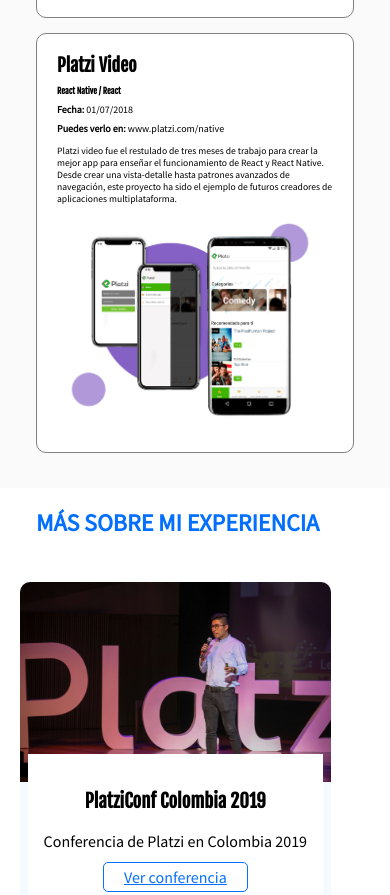
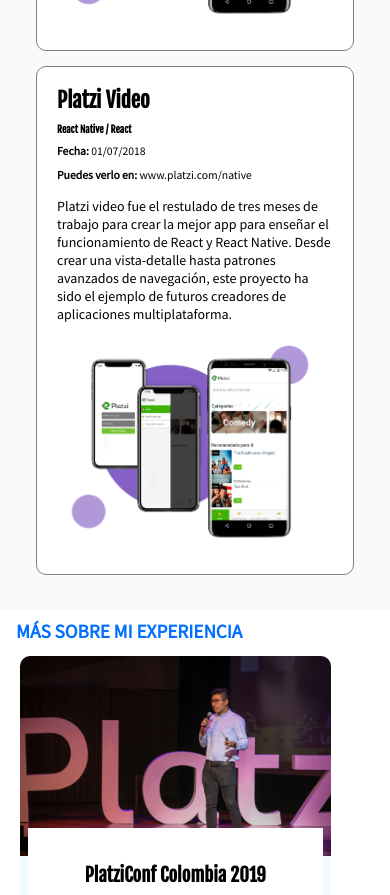
Before and after one commit to AlejoE02/curso-responsive-design, a plain HTML site: page index.html in a window 390 px wide. Shown: the part 770-1665 px from the top of the page. Drawn offline with Linux system fonts and the light colour scheme; files whose address does not match are found by name.

Commit message:
curso finalizado

```diff
--- a/css/estilos.css
+++ b/css/estilos.css
@@ -394,7 +394,10 @@ figure{
     color: white;
 }
 
-@media screen and (max-width: 1024px){
+@media screen and (max-width: 1023px){
+    .event-list-title{
+        margin-left: 0;
+    }
     .container{
         padding: 0 1em;
     }
@@ -419,7 +422,10 @@ figure{
     }
 }
 @media screen and (max-width: 767px){
-
+    h2{
+        font-size: 1.2em;
+        margin: .5em 0;
+    }
     .burguer-button{
         display: block;
     }
@@ -488,7 +494,7 @@ figure{
         font-size: 1em;
     }
     .project-description{
-        font-size: .8em;
+        font-size: 1em;
     }
     .event{
         width: auto;
@@ -505,7 +511,7 @@ figure{
     }
     .project-details{
         width: auto;
-        font-size: 12px;
+        font-size: 14px;
     }
 
     .event-detail{
@@ -530,6 +536,11 @@ figure{
         text-align: center;
         border: 1px solid transparent;
     }
+    .social-link{
+        width: 40px;
+        height: 40px;
+        background-size: 100%;
+    }
 }
 
 @media screen and (max-width: 320px){
--- a/index.html
+++ b/index.html
@@ -191,6 +191,7 @@
         burgerButton.removeEventListener('click', hideShow);
       }
     }
+    validation(ipad);
 
     function hideShow(){
       if(menu.classList.contains('is-active')){
```
